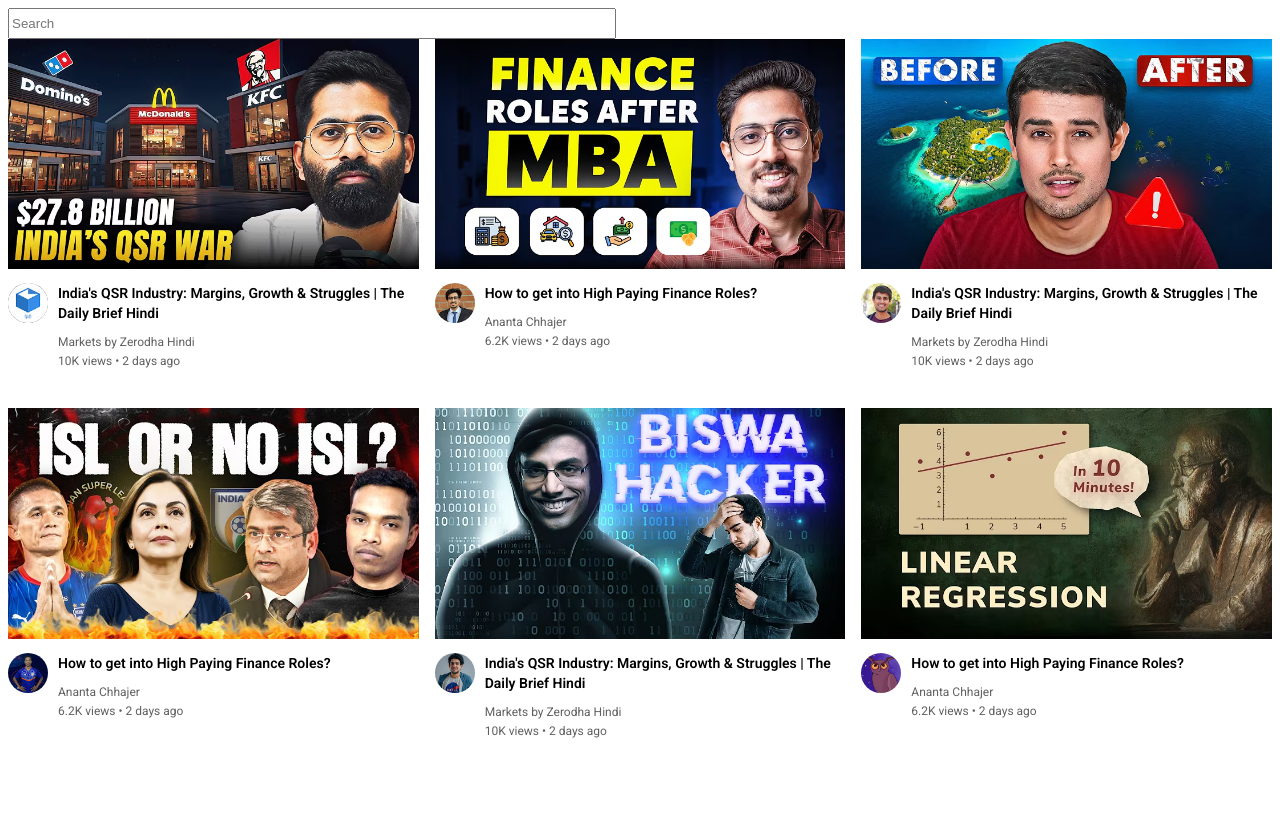
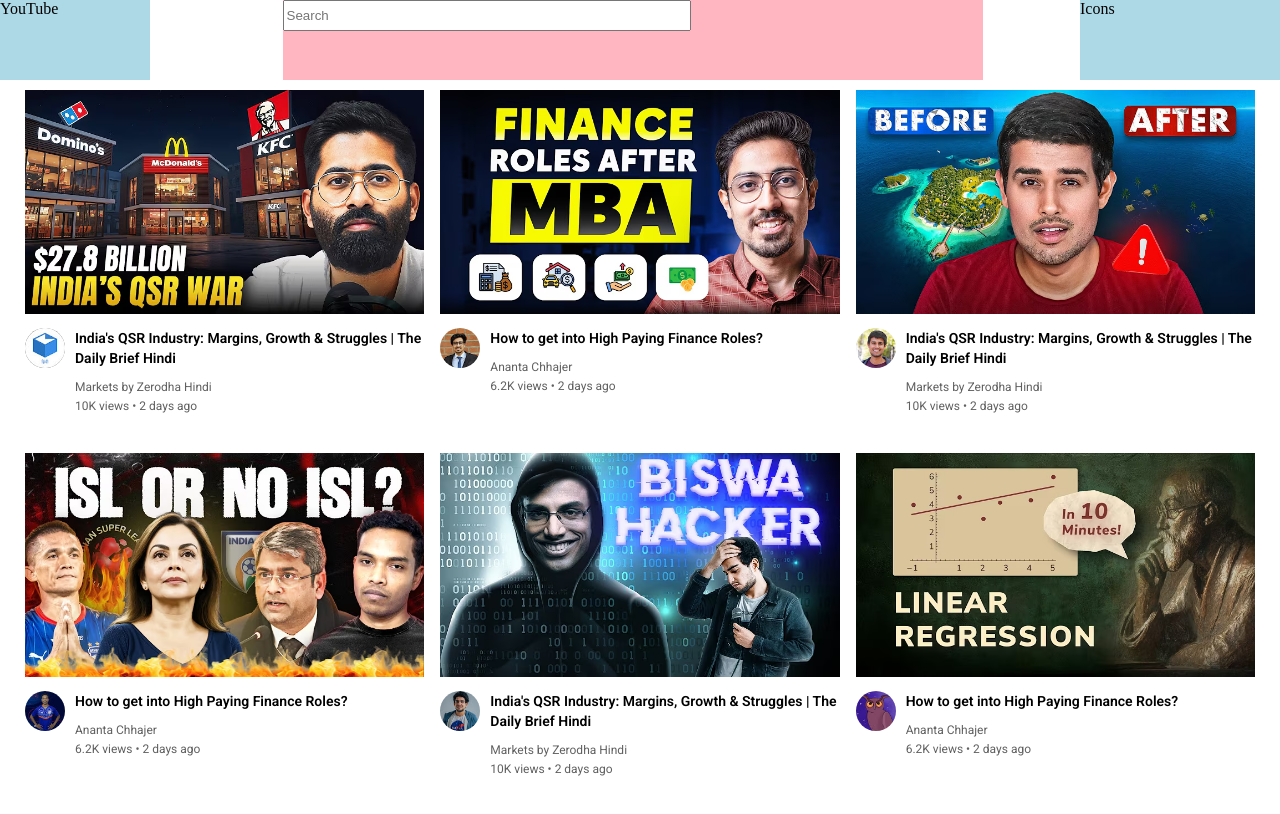
Before and after one commit to gparthiv/htmlcss_practice, a website: page youtube.html in a window 1280 px wide. Shown: the top 814 px of the page. Drawn offline with Linux system fonts and the light colour scheme.

Commit message:
css positioning practice

```diff
--- /dev/null
+++ b/css file/general.css
@@ -0,0 +1,13 @@
+p {
+    font-family: Roboto, Arial;
+    margin-bottom: 0;
+    margin-top: 0;
+}
+
+body {
+    padding-bottom: 1200px;
+    padding-left: 25px;
+    padding-right: 25px;
+    padding-top: 90px;
+    margin: 0;
+}
--- /dev/null
+++ b/css file/header.css
@@ -0,0 +1,35 @@
+        .search {
+            display: block;
+            height: 25px;
+            width: 400px;
+        }
+
+        .header {
+            height: 80px;
+            display: flex;
+            justify-content: space-between;
+            position: fixed;
+            top: 0;
+            right: 0;
+            left: 0;
+            background-color: white;
+            /* align-items: center; */
+        }
+
+        .left {
+            background-color: lightblue;
+            width: 150px;
+        }
+
+        .mid {
+            margin-left: 70px;
+            margin-right: 35px;
+            background-color: lightpink;
+            flex: 1;
+            max-width: 700px;
+        }
+
+        .right {
+            background-color: lightblue;
+            width: 200px;
+        }
--- /dev/null
+++ b/css file/video.css
@@ -0,0 +1,44 @@
+
+
+        .thumbnail {
+            width: 100%;
+        }
+
+        .title {
+            margin-top: 0px;
+            margin-bottom: 12px;
+            font-weight: 600;
+            font-size: 14px;
+            line-height: 20px;
+        }
+
+        .vidinfo_grid {
+            display: grid;
+            grid-template-columns: 50px 1fr;
+        }
+
+        .pfpic {
+            width: 80%;
+            border-radius: 50px;
+        }
+
+        .author,
+        .stats {
+            font-size: 12px;
+            color: rgb(96, 96, 96);
+        }
+
+        .author {
+            margin-bottom: 5px;
+        }
+
+        .tn {
+            margin-bottom: 10px;
+        }
+
+        .ytgrid {
+            display: grid;
+            grid-template-columns: 1fr 1fr 1fr;
+            row-gap: 40px;
+            column-gap: 16px;
+        }
--- a/youtube.html
+++ b/youtube.html
@@ -8,67 +8,18 @@
     <link
         href="https://fonts.googleapis.com/css2?family=Jost:ital,wght@0,100..900;1,100..900&family=Roboto:ital,wght@0,100..900;1,100..900&display=swap"
         rel="stylesheet">
-    <style>
-        p {
-            font-family: Roboto, Arial;
-            margin-bottom: 0;
-            margin-top: 0;
-        }
-
-        .search {
-            display: block;
-            height: 25px;
-            width: 600px;
-        }
-
-        .thumbnail {
-            width: 100%;
-        }
-
-        .title {
-            margin-top: 0px;
-            margin-bottom: 12px;
-            font-weight: 600;
-            font-size: 14px;
-            line-height: 20px;
-        }
-
-        .vidinfo_grid {
-            display: grid;
-            grid-template-columns: 50px 1fr;
-        }
-
-        .pfpic {
-            width: 80%;
-            border-radius: 50px;
-        }
-
-        .author,
-        .stats {
-            font-size: 12px;
-            color: rgb(96, 96, 96);
-        }
-
-        .author {
-            margin-bottom: 5px;
-        }
-
-        .tn {
-            margin-bottom: 10px;
-        }
-
-        .ytgrid {
-            display: grid;
-            grid-template-columns: 1fr 1fr 1fr;
-            row-gap: 40px;
-            column-gap: 16px;
-        }
-    </style>
+    <link rel="stylesheet" href="css file/video.css">
+    <link rel="stylesheet" href="css file/header.css">
+    <link rel="stylesheet" href="css file/general.css">
 
 </head>
 
 <body>
-    <input class="search" type="text" placeholder="Search">
+    <div class="header">
+        <div class="left">YouTube</div>
+        <div class="mid"><input class="search" type="text" placeholder="Search"></div>
+        <div class="right">Icons</div>
+    </div>
     <div class="ytgrid">
         <div class="videoblock">
             <div class="tn">
```
Also changed, not shown: position.html (added, +26 -0 lines), icons/logo.png (added), icons/menu.png (added), icons/voice-search-icon.svg (added), icons/youtube-apps.svg (added), intro_html/flexbox.html (renamed from flexbox.html), intro_html/grid.html (renamed from grid.html).
